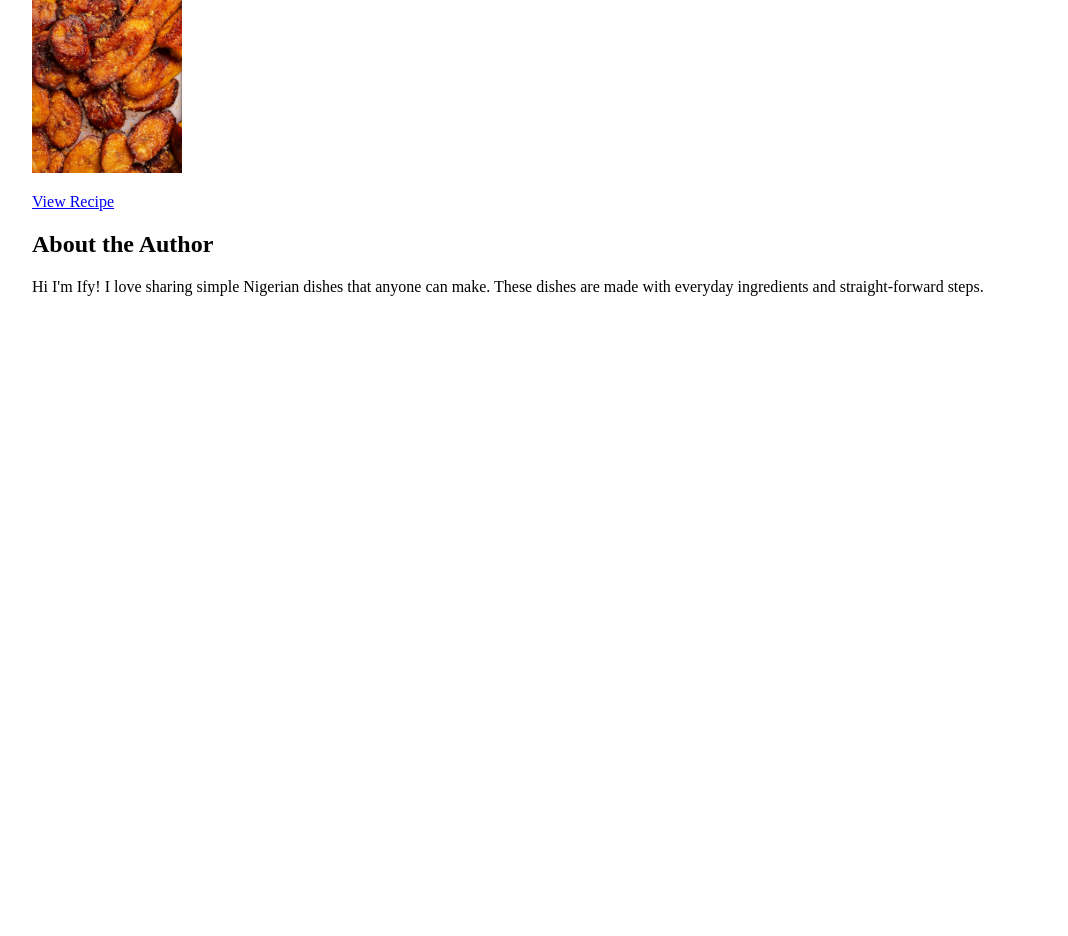
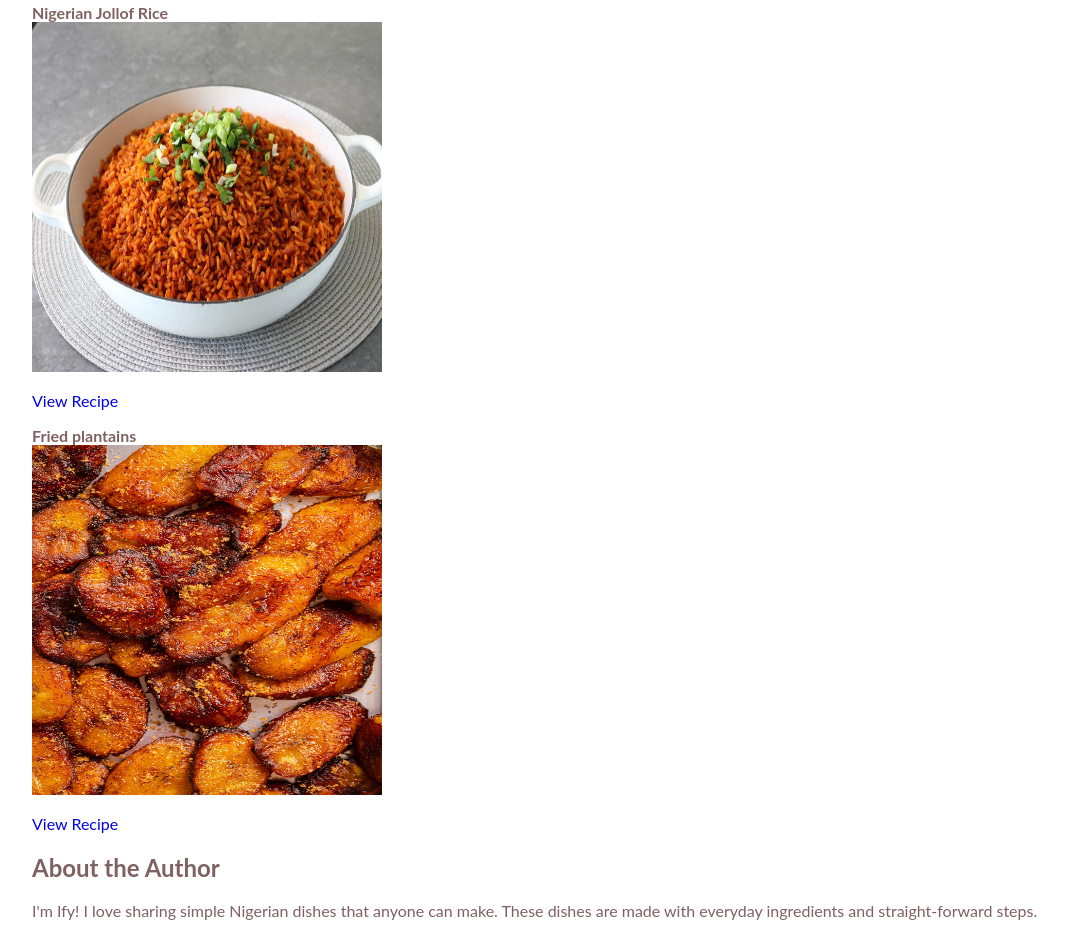
Before and after one commit to Ify604/odin-recipes, a plain HTML site: page index.html in a window 1280 px wide. Shown: the part 1008-1944 px from the top of the page, without its empty margins (16-1084 px from the left). Before the commit the page ends 1320 px from the top, so only its background shows below. Drawn offline with Linux system fonts and the light colour scheme.

Commit message:
ADD EXTERNAL CSS TO HTML FILE
Following the introduction to CSS class
Changes were made to the recipe landing page
that needed a CSS file.

```diff
--- a/index.html
+++ b/index.html
@@ -4,6 +4,7 @@
 <head>
     <meta charset="UTF-8">
     <title>Odin Recipes</title>
+    <link rel="stylesheet" href="index.css">
 </head>
 
 <body>
@@ -14,7 +15,7 @@
 
     <h2>Featured Recpes</h2>
 
-    <ul>
+    <ul class="grouping">
         <li><strong>Pepperstew</strong></li>
         <img src="Images/Nigerian-Stew-update-main-photo-1.jpg" width="150" alt="Nigerian Pepper Stew">
         <p><a href="recipes/pepperstew.html" target="_blank" rel="noopener noreferrer">View Recipe</a></p>
@@ -28,8 +29,8 @@
         <p><a href="recipes/friedplantain.html" target="_blank" rel="noopener noreferrer">View Recipe</a></p>
 
     <h2>About the Author</h2>
-    Hi I'm Ify! I love sharing simple Nigerian dishes that anyone can make.
-    These dishes are made with everyday ingredients and straight-forward steps.
+    <p> I'm Ify! I love sharing simple Nigerian dishes that anyone can make.
+    These dishes are made with everyday ingredients and straight-forward steps.</p>
 </body>
 
 </html>
```
